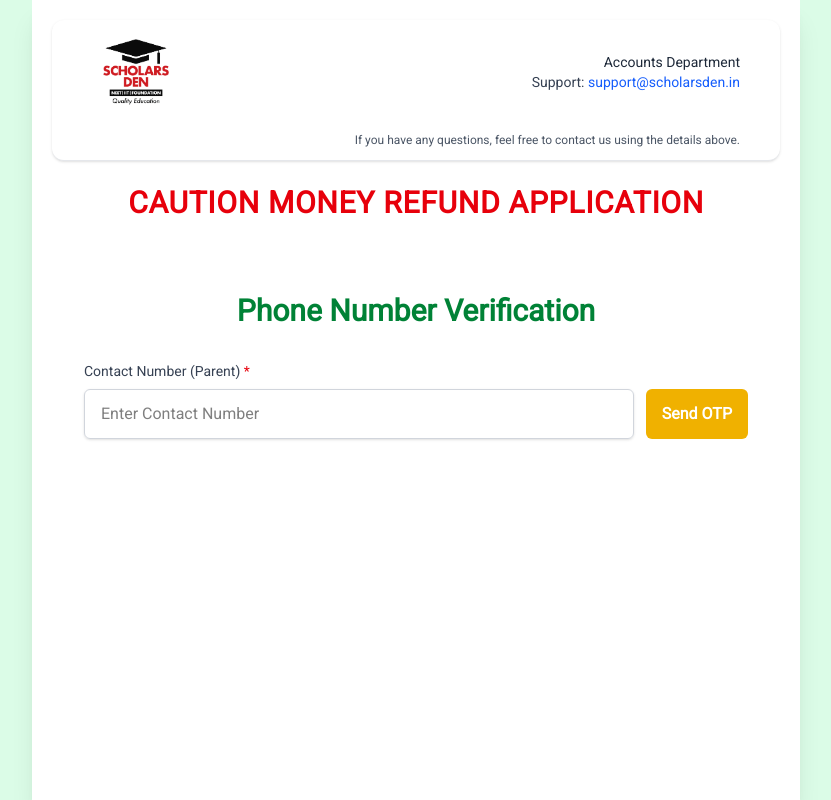
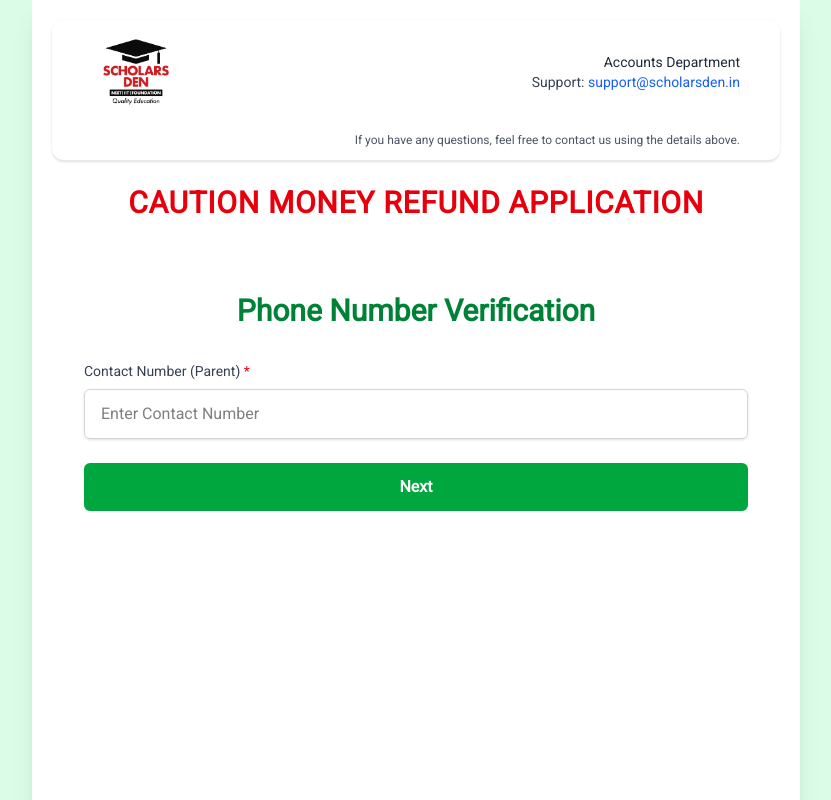
Before and after one commit to Scholars-Den/Refund-Frontend, a React (Vite) app: page / in a window 1280 px wide. Shown: the whole page, without its empty margins (224-1055 px from the left). Built offline with nearby package versions, Linux system fonts and the light colour scheme.

Commit message:
Remove cookie add form frontend

```diff
--- a/redux/slices/studentDetails.js
+++ b/redux/slices/studentDetails.js
@@ -117,7 +117,7 @@
       //       );
 
       console.log("studentLogin", studentLogin);
-      document.cookie = `token=${studentLogin.data.token}; path=/; secure; samesite=strict`;
+      // document.cookie = `token=${studentLogin.data.token}; path=/; secure; samesite=strict`;
 
       if (studentLogin) {
         return {
--- a/src/Components/Login.jsx
+++ b/src/Components/Login.jsx
@@ -12,8 +12,8 @@
   const { studentDetails } = useSelector((state) => state.studentDetails);
   const [code, setCode] = useState("");
   const [showCodeBox, setShowCodeBox] = useState(false);
-  // const [codeVerified, setCodeVerified] = useState(true);
-  const [codeVerified, setCodeVerified] = useState(false);
+  const [codeVerified, setCodeVerified] = useState(true);
+  // const [codeVerified, setCodeVerified] = useState(false);
   const [submitMessage, setSubmitMessage] = useState("");
   const [codeEntered, setCodeEntered] = useState(false);
   const [showReloading, setShowReloading] = useState(false);
@@ -128,8 +128,8 @@
     }
 
     // Simulate verified OTP for now
-    // const verified = true;
-    const verified = await checkVerificationCode();
+    const verified = true;
+    // const verified = await checkVerificationCode();
 
     if (!verified) {
       setCodeVerified(false);
@@ -214,7 +214,7 @@
                   placeholder="Enter Contact Number"
                   className="w-full px-4 py-3 border border-gray-300 rounded-md shadow-sm focus:outline-none focus:ring-2 focus:ring-green-400"
                 />
-                {!showCodeBox && !codeVerified && (
+                {/* {!showCodeBox && !codeVerified && (
                   <button
                     type="button"
                     onClick={verifyPhoneNo}
@@ -222,7 +222,7 @@
                   >
                     Send OTP
                   </button>
-                )}
+                )} */}
               </div>
               {errors.mobileNumber && (
                 <p className="text-sm text-red-600 mt-1">
@@ -232,7 +232,7 @@
             </div>
 
             {/* OTP Field */}
-            {showCodeBox && (
+            {/* {showCodeBox && (
               <div>
                 <label
                   htmlFor="otp"
@@ -251,7 +251,7 @@
                   className="w-full px-4 py-3 border border-gray-300 rounded-md shadow-sm focus:outline-none focus:ring-2 focus:ring-green-400"
                 />
               </div>
-            )}
+            )} */}
 
             {/* Loading Spinner */}
             {showReloading && (
@@ -268,17 +268,17 @@
             )}
 
             {/* Submit Button */}
-            {showCodeBox && (
+            {/* {showCodeBox && ( */}
               <button
                 type="submit"
-                disabled={!codeEntered || submittingOtp}
-                // className={`w-full py-3 rounded-md font-semibold transition duration-200 flex items-center justify-center bg-green-600 hover:bg-green-700 text-white`}
                 // disabled={!codeEntered || submittingOtp}
-                className={`w-full py-3 rounded-md font-semibold transition duration-200 flex items-center justify-center ${
-                  !codeEntered || submittingOtp
-                    ? "bg-gray-300 cursor-not-allowed text-gray-500"
-                    : "bg-green-600 hover:bg-green-700 text-white"
-                }`}
+                className={`w-full py-3 rounded-md font-semibold transition duration-200 flex items-center justify-center bg-green-600 hover:bg-green-700 text-white`}
+                // disabled={!codeEntered || submittingOtp}
+                // className={`w-full py-3 rounded-md font-semibold transition duration-200 flex items-center justify-center ${
+                //   !codeEntered || submittingOtp
+                //     ? "bg-gray-300 cursor-not-allowed text-gray-500"
+                //     : "bg-green-600 hover:bg-green-700 text-white"
+                // }`}
               >
                 {submittingOtp ? (
                   <div className="flex items-center gap-2">
@@ -289,9 +289,9 @@
                   "Next"
                 )}
               </button>
-            )}
+            {/* )} */}
 
-            {showCodeBox && (
+            {/* {showCodeBox && (
               <div className="flex flex-col sm:flex-row sm:items-center justify-between mt-2">
                 <p className="text-sm text-gray-600">Didn't receive OTP?</p>
                 <button
@@ -309,7 +309,7 @@
                     : "Resend OTP"}
                 </button>
               </div>
-            )}
+            )} */}
           </form>
         </div>
       </div>
```
